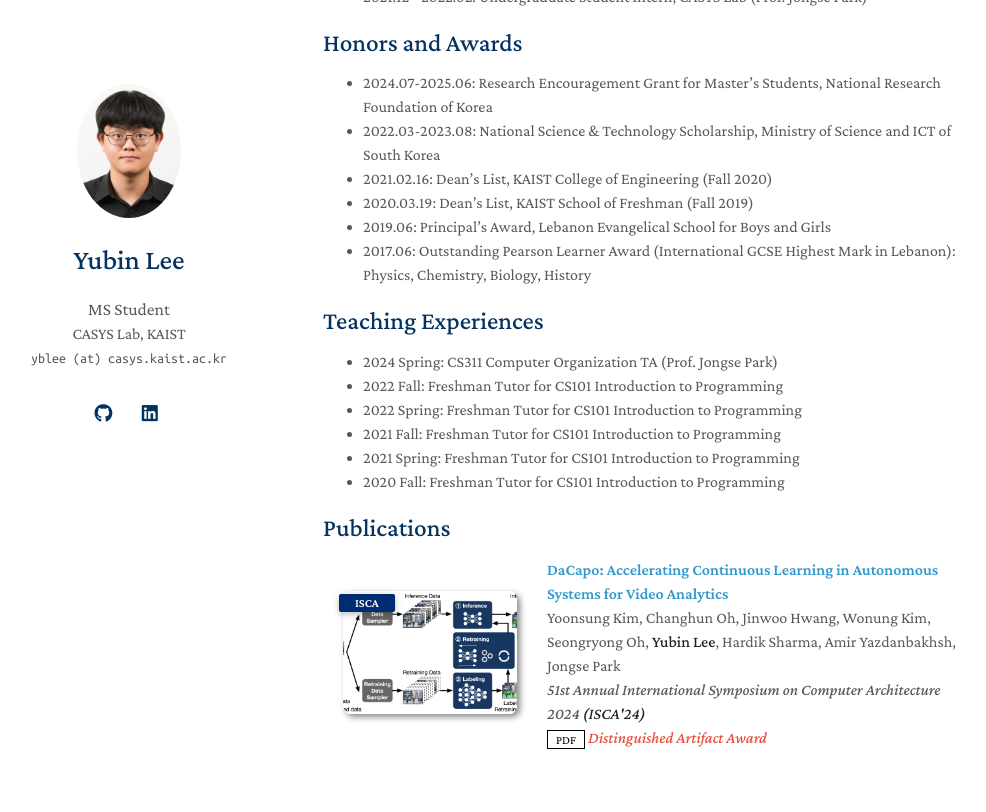
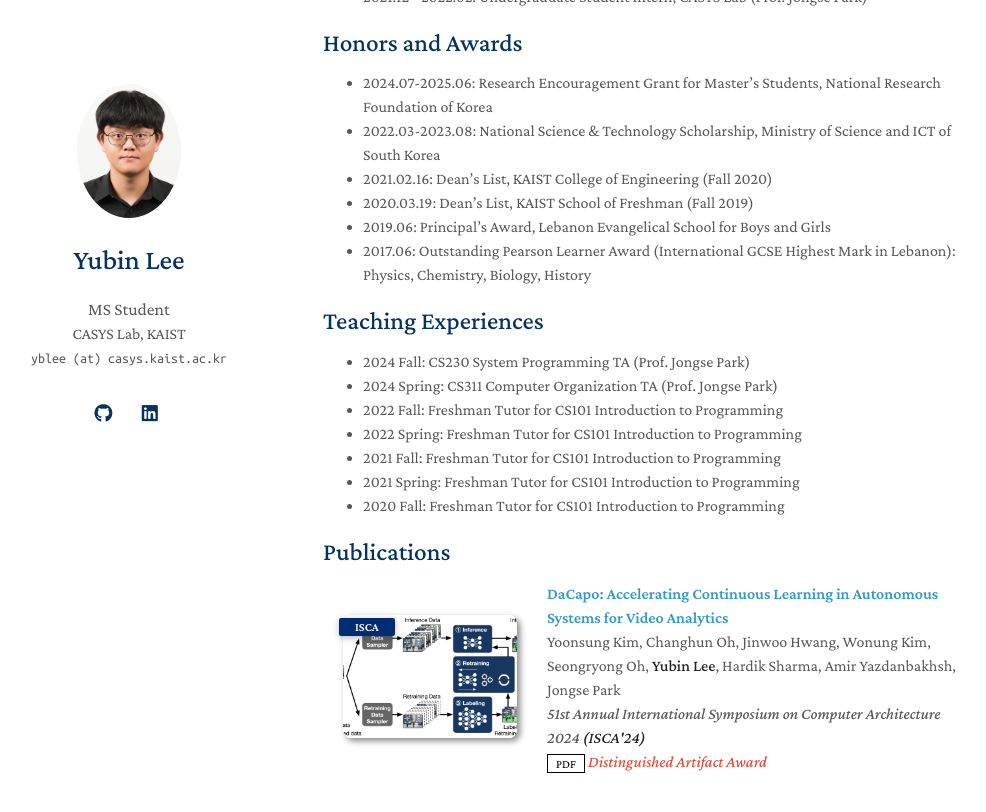
Before and after one commit to 727yubin/727yubin.github.io, a Jekyll site: the page built from index.md, in a window 1280 px wide and 900 px high, scrolled down 504 px. Shown: the top 812 px of the window, without its empty margins (147-1133 px from the left). Built offline with Jekyll 4.4.1, drawn with Linux system fonts in a browser that asks for light colours; nearby versions of some CDN libraries; a style sheet for code colours, icons or effects is not loaded; our own code applies the rules of GitHub Pages for plain Markdown files.

Commit message:
CS230 TA

```diff
--- a/index.md
+++ b/index.md
@@ -29,6 +29,7 @@ I am a MS student in EE at <a href="https://kaist.ac.kr">KAIST</a>, advised by <
 - 2017.06: Outstanding Pearson Learner Award (International GCSE Highest Mark in Lebanon): Physics, Chemistry, Biology, History
 
 ## Teaching Experiences
+- 2024 Fall: CS230 System Programming TA (Prof. Jongse Park)
 - 2024 Spring: CS311 Computer Organization TA (Prof. Jongse Park)
 - 2022 Fall: Freshman Tutor for CS101 Introduction to Programming
 - 2022 Spring: Freshman Tutor for CS101 Introduction to Programming
```
